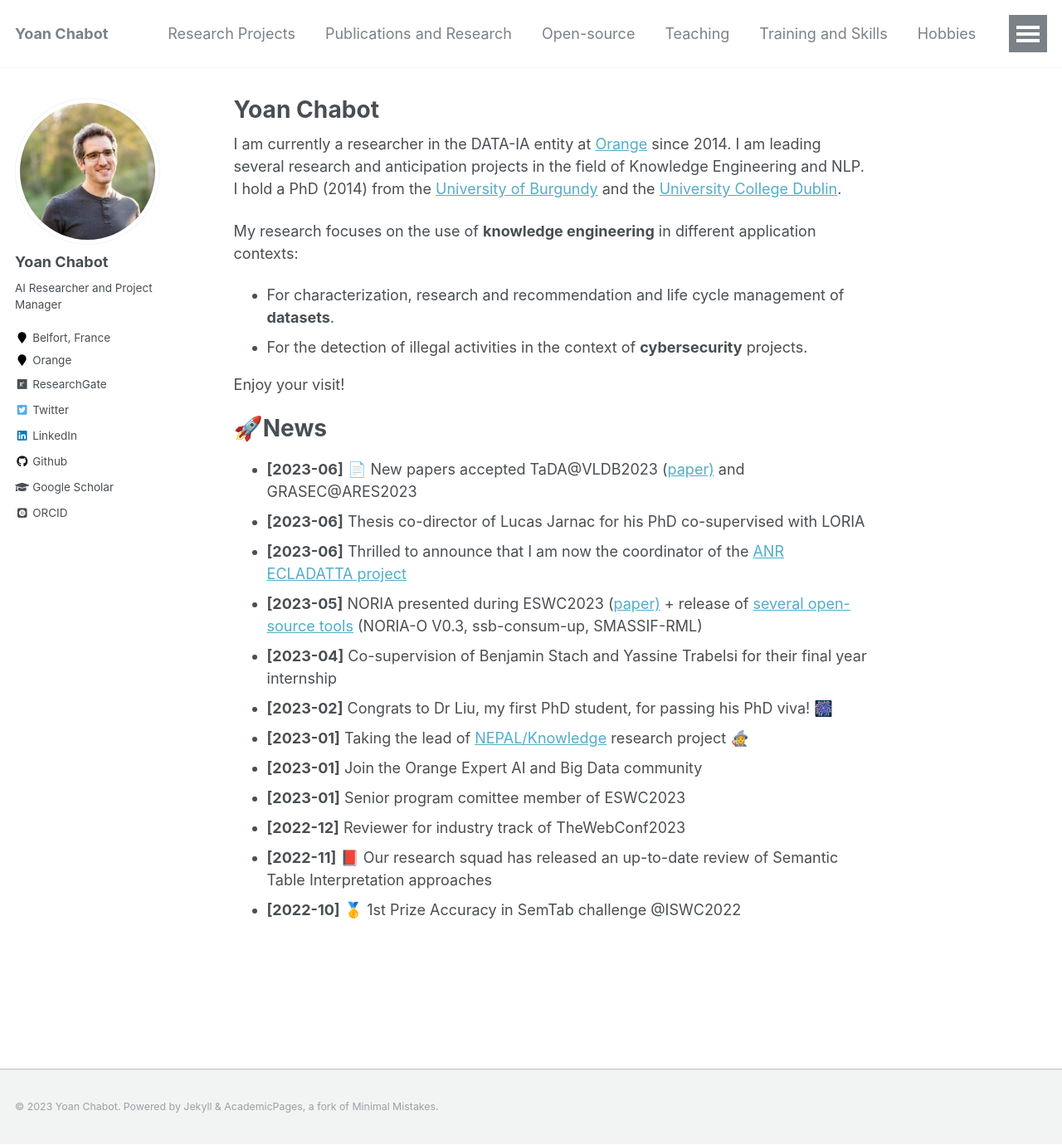
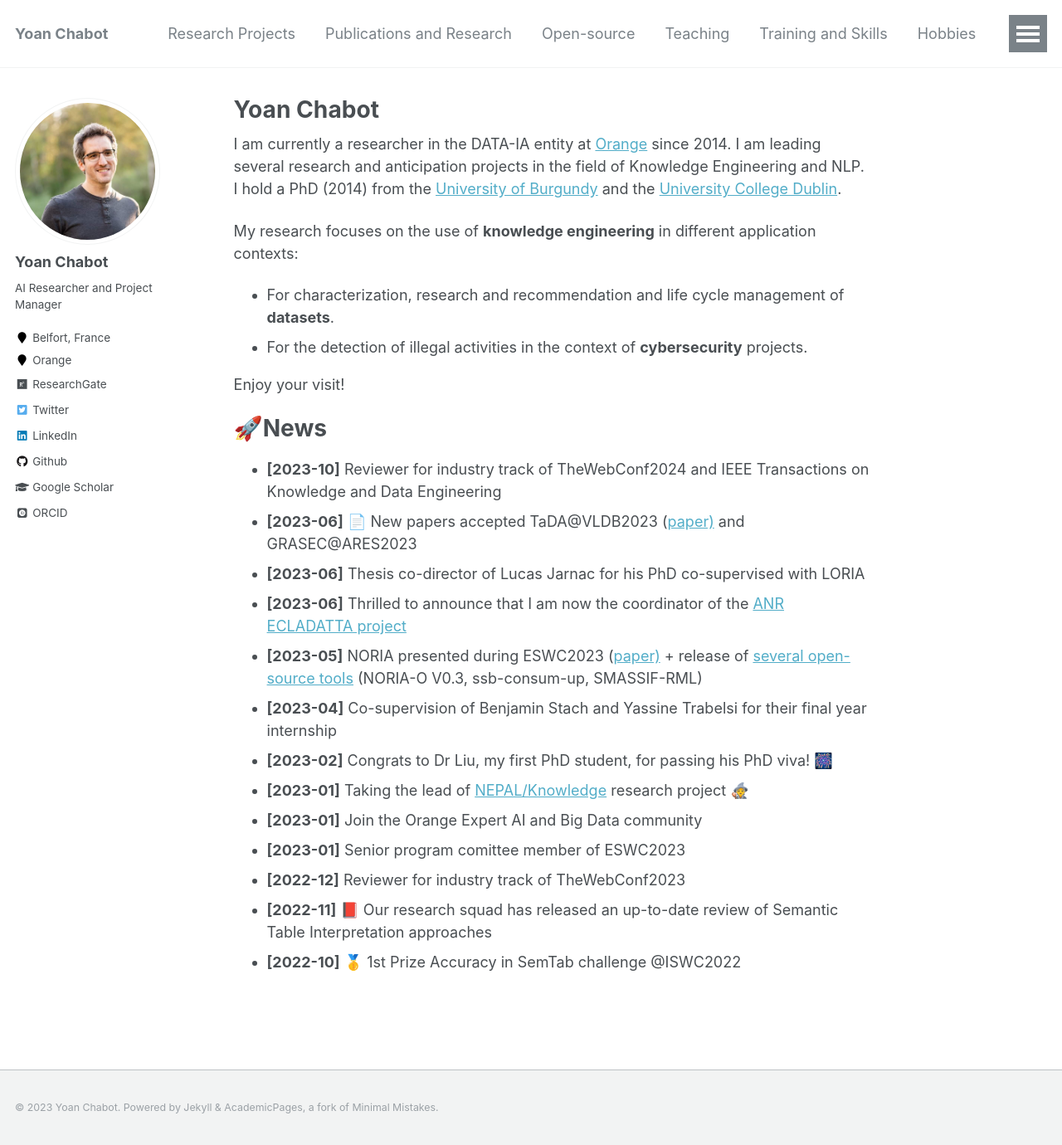
Before and after one commit to yoanchabot/yoanchabot.github.io, a Jekyll site: the page built from _pages/about.md, in a window 1280 px wide and 1380 px high. Shown: the whole window at 83% size. Built offline with Jekyll 4.4.1, drawn with Linux system fonts in a browser that asks for light colours; some web fonts are replaced.

Commit message:
Update about.md

```diff
--- a/_pages/about.md
+++ b/_pages/about.md
@@ -19,6 +19,7 @@ My research focuses on the use of **knowledge engineering** in different applica
 Enjoy your visit!
 
 # 🚀News
+* **[2023-10]** Reviewer for industry track of TheWebConf2024 and IEEE Transactions on Knowledge and Data Engineering
 * **[2023-06]** 📄 New papers accepted TaDA@VLDB2023 ([paper)](https://yoanchabot.github.io/publications.html#vldb_2023) and GRASEC@ARES2023
 * **[2023-06]** Thesis co-director of Lucas Jarnac for his PhD co-supervised with LORIA
 * **[2023-06]** Thrilled to announce that I am now the coordinator of the [ANR ECLADATTA project](https://yoanchabot.github.io/research.html#ecladatta)
```
